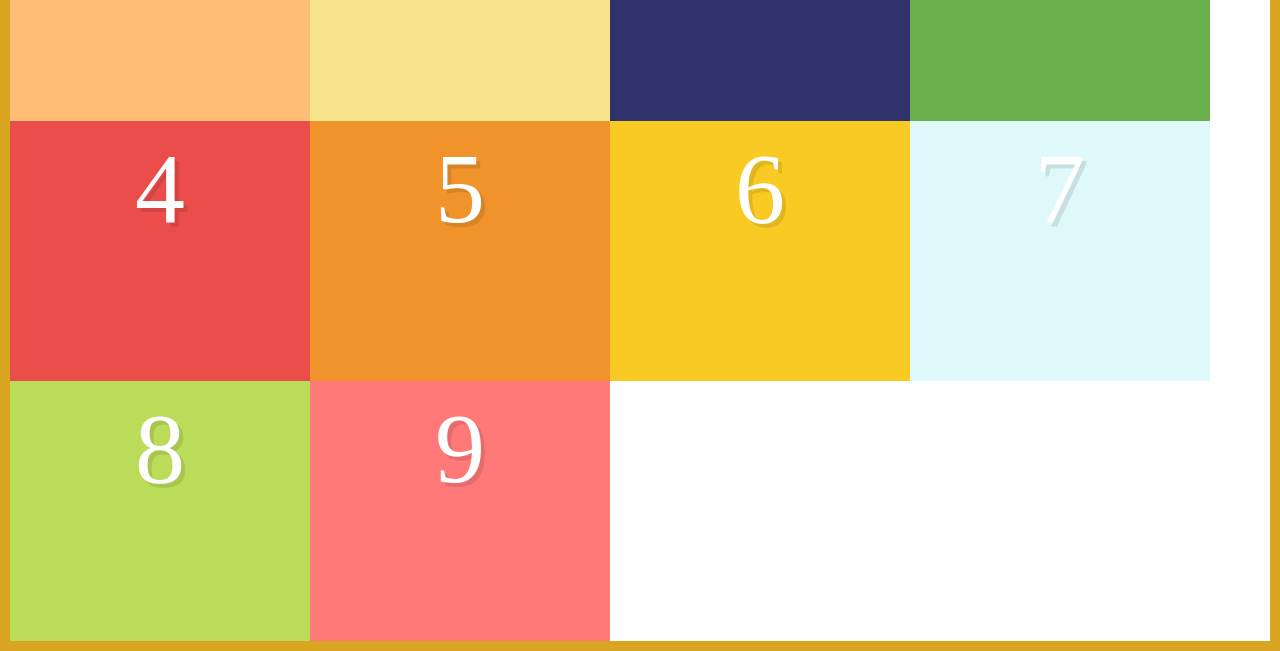
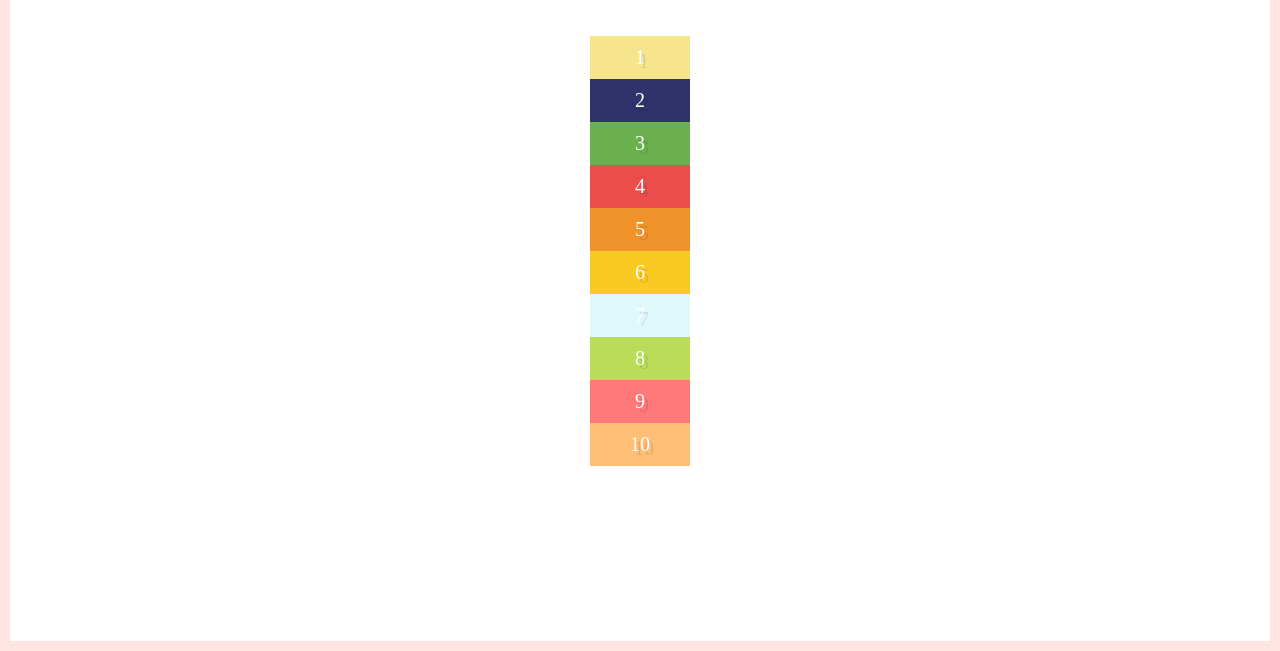
Before and after one commit to xavios/learn-flexbox, a website: page index.html in a window 1280 px wide. Shown: the part 149-800 px from the top of the page. Drawn offline with Linux system fonts and the light colour scheme.

Commit message:
justify-content

```diff
--- a/style.css
+++ b/style.css
@@ -158,7 +158,7 @@ html {
 
 .box {
   color: white;
-  font-size: 100px;
+  font-size: 20px;
   text-align: center;
   text-shadow: 4px 4px 0 rgba(0, 0, 0, 0.1);
   padding: 10px;
@@ -206,17 +206,13 @@ html {
 
 .container {
   display: flex;
-  border: 10px solid goldenrod;
-  height: 100vh;
-  flex-wrap: wrap;
-  /* flex-direction: column; */
+  justify-content: center;
+  align-items: center;
+  flex-direction: column;
+  border: 10px solid mistyrose;
+  min-height: 100vh;
 }
 
 .box {
-  width: 300px;
-  order: 0;
+  width: 100px;
 }
-
-.box10 {
-  order: -1;
-}
```
Also changed, not shown: readme.md.
